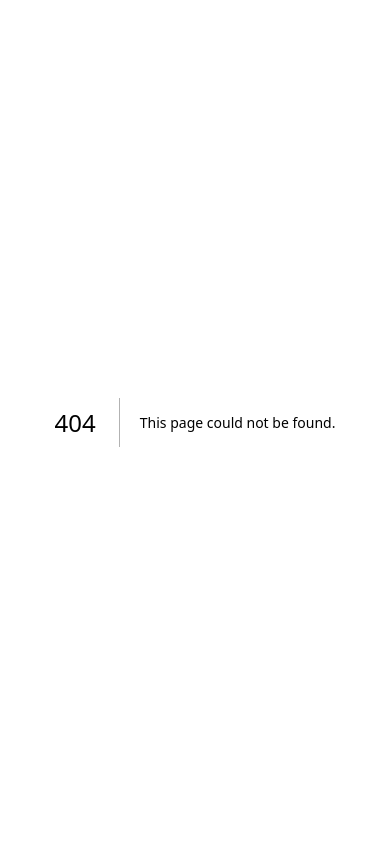
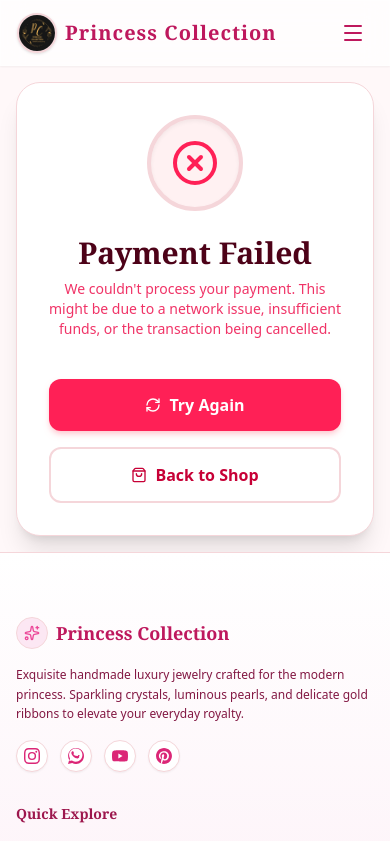
Before and after one commit to deestudio028-droid/princesscollection, a Next.js app: page /payment-failed in a window 390 px wide. Before the commit this address had no page. Shown: the top 841 px of the page. Built offline with nearby package versions, Linux system fonts and the light colour scheme; no server answers; the database is empty.

Commit message:
Update payment flow, responsive layout, logo, and auth

```diff
--- a/src/app/admin/orders/page.tsx
+++ b/src/app/admin/orders/page.tsx
@@ -49,9 +49,11 @@ export default function AdminOrders() {
   }
 
   // Filter orders
+  const validOrders = orders.filter(o => !(o.payment_method === 'phonepe' && o.payment_status === 'pending'));
+
   const filteredOrders = statusFilter === 'all'
-    ? orders
-    : orders.filter((o) => o.status === statusFilter);
+    ? validOrders
+    : validOrders.filter((o) => o.status === statusFilter);
 
   const handleStatusChange = (id: string, status: Order['status']) => {
     updateOrderStatus(id, status);
--- a/src/app/admin/page.tsx
+++ b/src/app/admin/page.tsx
@@ -77,11 +77,18 @@ export default function AdminDashboard() {
       setLoginLoading(false);
 
       // Authenticate in the background asynchronously to enable database write permissions
+      // If sign in fails, it likely means the user doesn't exist yet, so we sign them up.
       supabase.auth.signInWithPassword({
         email: emailInput,
         password: passwordInput,
-      }).catch(err => {
-        console.error("Background authentication failed:", err);
+      }).then(({ error }) => {
+        if (error) {
+          console.warn("Background authentication failed, attempting sign up...");
+          supabase.auth.signUp({
+            email: emailInput,
+            password: passwordInput,
+          });
+        }
       });
       return;
     }
--- /dev/null
+++ b/src/app/payment-failed/page.tsx
@@ -0,0 +1,65 @@
+'use client';
+
+import React, { useEffect, useState } from 'react';
+import Link from 'next/link';
+import { useSearchParams } from 'next/navigation';
+import Navbar from '@/components/Navbar';
+import Footer from '@/components/Footer';
+import { XCircle, RefreshCw, ShoppingBag } from 'lucide-react';
+import { useStore } from '@/lib/store';
+
+export default function PaymentFailedPage() {
+  const searchParams = useSearchParams();
+  const [mounted, setMounted] = useState(false);
+  const { hydrate } = useStore();
+
+  useEffect(() => {
+    hydrate();
+    setMounted(true);
+  }, [hydrate]);
+
+  if (!mounted) return null;
+
+  return (
+    <div className="min-h-screen flex flex-col bg-[#fff8f9]">
+      <Navbar />
+
+      <main className="flex-1 flex flex-col items-center justify-center p-4">
+        <div className="bg-white border border-rose-200 p-8 sm:p-12 rounded-3xl shadow-xl max-w-lg w-full text-center flex flex-col items-center gap-6">
+
+          <div className="w-24 h-24 bg-rose-50 rounded-full flex items-center justify-center border-4 border-rose-100 shadow-inner">
+            <XCircle className="w-12 h-12 text-rose-500" />
+          </div>
+
+          <div className="flex flex-col gap-2">
+            <h1 className="font-serif text-3xl font-black text-rose-950">Payment Failed</h1>
+            <p className="text-rose-600/80 text-sm">
+              We couldn't process your payment. This might be due to a network issue, insufficient funds, or the transaction being cancelled.
+            </p>
+          </div>
+
+          <div className="flex flex-col sm:flex-row gap-4 w-full mt-4">
+            <Link
+              href="/checkout"
+              className="flex-1 bg-rose-500 hover:bg-rose-600 text-white font-bold py-3.5 px-6 rounded-xl flex items-center justify-center gap-2 transition-all cursor-pointer shadow-md shadow-rose-200"
+            >
+              <RefreshCw className="w-4 h-4" />
+              <span>Try Again</span>
+            </Link>
+
+            <Link
+              href="/shop"
+              className="flex-1 bg-white border-2 border-rose-200 text-rose-700 hover:bg-rose-50 font-bold py-3.5 px-6 rounded-xl flex items-center justify-center gap-2 transition-all cursor-pointer"
+            >
+              <ShoppingBag className="w-4 h-4" />
+              <span>Back to Shop</span>
+            </Link>
+          </div>
+
+        </div>
+      </main>
+
+      <Footer />
+    </div>
+  );
+}
--- /dev/null
+++ b/src/app/payment-success/page.tsx
@@ -0,0 +1,116 @@
+'use client';
+
+import React, { useEffect, useState } from 'react';
+import Link from 'next/link';
+import { useSearchParams } from 'next/navigation';
+import Navbar from '@/components/Navbar';
+import Footer from '@/components/Footer';
+import { CheckCircle, ShoppingBag, ArrowRight } from 'lucide-react';
+import confetti from 'canvas-confetti';
+import { useStore, supabase } from '@/lib/store';
+
+export default function PaymentSuccessPage() {
+  const searchParams = useSearchParams();
+  const orderId = searchParams.get('orderId');
+  const [mounted, setMounted] = useState(false);
+  const [orderDetails, setOrderDetails] = useState<any>(null);
+  const { hydrate } = useStore();
+
+  useEffect(() => {
+    hydrate();
+    setMounted(true);
+
+    // Clear cart
+    localStorage.removeItem('pc_cart');
+
+    // Confetti celebration
+    const duration = 3 * 1000;
+    const end = Date.now() + duration;
+    const colors = ['#fbcfe8', '#f472b6', '#e8daef', '#d4af37'];
+
+    (function frame() {
+      confetti({
+        particleCount: 3,
+        angle: 60,
+        spread: 55,
+        origin: { x: 0 },
+        colors: colors
+      });
+      confetti({
+        particleCount: 3,
+        angle: 120,
+        spread: 55,
+        origin: { x: 1 },
+        colors: colors
+      });
+
+      if (Date.now() < end) {
+        requestAnimationFrame(frame);
+      }
+    }());
+
+    if (orderId) {
+      supabase
+        .from('orders')
+        .select('*')
+        .eq('id', orderId)
+        .maybeSingle()
+        .then(({ data }) => {
+          if (data) setOrderDetails(data);
+        });
+    }
+  }, [hydrate, orderId]);
+
+  if (!mounted) return null;
+
+  return (
+    <div className="min-h-screen flex flex-col bg-[#fff8f9]">
+      <Navbar />
+
+      <main className="flex-1 flex flex-col items-center justify-center p-4">
+        <div className="bg-white border border-primary-200 p-8 sm:p-12 rounded-3xl shadow-xl max-w-lg w-full text-center flex flex-col items-center gap-6">
+
+          <div className="w-24 h-24 bg-green-50 rounded-full flex items-center justify-center border-4 border-green-100 shadow-inner">
+            <CheckCircle className="w-12 h-12 text-green-500" />
+          </div>
+
+          <div className="flex flex-col gap-2">
+            <h1 className="font-serif text-3xl font-black text-primary-950">Payment Successful!</h1>
+            <p className="text-muted-foreground text-sm">
+              Thank you for choosing Princess Collection. Your payment has been received and your order is now being processed.
+            </p>
+          </div>
+
+          {orderDetails && (
+            <div className="w-full bg-primary-50/50 border border-primary-100 p-5 rounded-2xl flex flex-col gap-3 text-left">
+              <h3 className="font-bold text-xs uppercase tracking-widest text-primary-900 border-b border-primary-200 pb-2 mb-1">
+                Order Summary
+              </h3>
+              <div className="flex justify-between items-center text-sm">
+                <span className="text-muted-foreground">Order ID:</span>
+                <span className="font-mono font-bold text-primary-700">{orderDetails.order_number}</span>
+              </div>
+              <div className="flex justify-between items-center text-sm">
+                <span className="text-muted-foreground">Amount Paid:</span>
+                <span className="font-serif font-bold text-primary-950 text-lg">₹{Number(orderDetails.total_amount).toFixed(2)}</span>
+              </div>
+            </div>
+          )}
+
+          <div className="flex flex-col sm:flex-row gap-4 w-full mt-4">
+            <Link
+              href="/shop"
+              className="flex-1 bg-white border-2 border-primary-300 text-primary-900 hover:bg-primary-50 font-bold py-3.5 px-6 rounded-xl flex items-center justify-center gap-2 transition-all cursor-pointer"
+            >
+              <ShoppingBag className="w-4 h-4" />
+              <span>Continue Shopping</span>
+            </Link>
+          </div>
+
+        </div>
+      </main>
+
+      <Footer />
+    </div>
+  );
+}
--- a/src/app/shop/page.tsx
+++ b/src/app/shop/page.tsx
@@ -266,7 +266,7 @@ function ShopContent() {
                 </button>
               </div>
             ) : (
-              <div className="grid grid-cols-2 sm:grid-cols-3 gap-4 sm:gap-6">
+              <div className="grid grid-cols-1 sm:grid-cols-2 lg:grid-cols-3 gap-4 sm:gap-6">
                 {paginatedProducts.map((p) => (
                   <ProductCard key={p.id} product={p} />
                 ))}
--- a/src/components/Navbar.tsx
+++ b/src/components/Navbar.tsx
@@ -3,6 +3,7 @@
 import React, { useState } from 'react';
 import Link from 'next/link';
 import { usePathname } from 'next/navigation';
+import Image from 'next/image';
 import { useStore } from '@/lib/store';
 import { ShoppingBag, Heart, User, ShieldCheck, Sparkles, Menu, X } from 'lucide-react';
 
@@ -24,15 +25,17 @@ export default function Navbar() {
           {/* Logo and Brand */}
           <div className="flex items-center">
             <Link href="/" className="flex items-center gap-2 group">
-              <div className="w-9 h-9 rounded-full bg-primary-100 flex items-center justify-between p-1.5 border border-primary-300 group-hover:scale-110 transition-transform duration-300 shadow-xs">
-                <Sparkles className="w-5 h-5 text-primary-500 fill-primary-100" />
+              <div className="rounded-full overflow-hidden border-2 border-primary-100 group-hover:border-primary-300 transition-colors duration-300 shadow-sm relative w-10 h-10">
+                <Image
+                  src="/logo.jpg"
+                  alt="Princess Collection"
+                  fill
+                  className="object-cover"
+                />
               </div>
               <div className="flex flex-col">
                 <span className="font-serif text-xl font-bold tracking-wider text-primary-700 group-hover:text-primary-500 transition-colors duration-200">
                   Princess Collection
-                </span>
-                <span className="text-[9px] uppercase tracking-widest text-muted-foreground -mt-1">
-                  Ornaments As Unique As You
                 </span>
               </div>
             </Link>
--- a/src/lib/store.ts
+++ b/src/lib/store.ts
@@ -1077,7 +1077,7 @@ export const useStore = create<DashboardStore>((set, get) => {
             discount_amount: orderData.discountAmount,
             shipping_address: orderData.shippingAddress,
             payment_method: orderData.paymentMethod,
-            payment_status: orderData.paymentMethod === 'cod' ? 'pending' : 'paid',
+            payment_status: 'pending',
             notes: orderData.notes
           })
           .select()
```
Also changed, not shown: public/logo.jpg (added).
